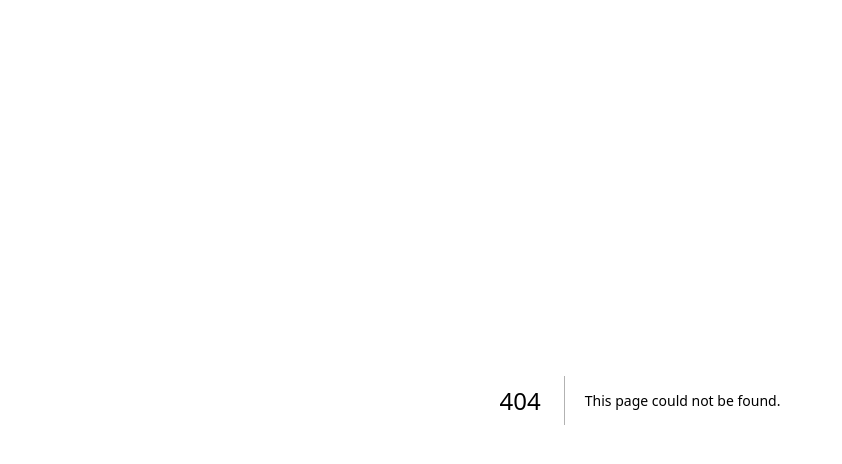
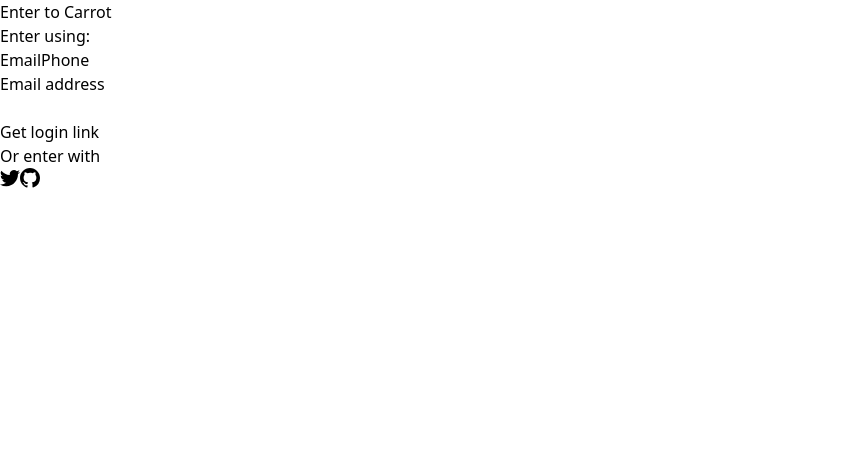
Before and after one commit to dongmin7208/tailwind-market, a Next.js app: page /enter in a window 1280 px wide. Before the commit this address had no page. Shown: the top 464 px of the page, without its empty margins (0-842 px from the left). Built offline with nearby package versions, Linux system fonts and the light colour scheme.

Commit message:
ADD: enter.tsx

```diff
--- /dev/null
+++ b/pages/enter.tsx
@@ -0,0 +1,74 @@
+import { useState } from 'react';
+
+export default function Enter() {
+  const [method, setMethod] = useState<'email' | 'phone'>('email');
+  const onEmailClick = () => setMethod('email');
+  const onPhoneClick = () => setMethod('phone');
+  return (
+    <div>
+      <h3>Enter to Carrot</h3>
+      <div>
+        <div>
+          <h5>Enter using:</h5>
+          <div>
+            <button onClick={onEmailClick}>Email</button>
+            <button onClick={onPhoneClick}>Phone</button>
+          </div>
+        </div>
+        <form>
+          <label>
+            {method === 'email' ? 'Email address' : null}
+            {method === 'phone' ? 'Phone number' : null}
+          </label>
+          <div>
+            {method === 'email' ? <input type='email' required /> : null}
+            {method === 'phone' ? (
+              <div>
+                <span>+82</span>
+                <input type='number' required />
+              </div>
+            ) : null}
+          </div>
+          <button>
+            {method === 'email' ? 'Get login link' : null}
+            {method === 'phone' ? 'Get one-time password' : null}
+          </button>
+        </form>
+        <div>
+          <div>
+            <div />
+            <div>
+              <span>Or enter with</span>
+            </div>
+          </div>
+          <div>
+            <button>
+              <svg
+                className='h-5 w-5'
+                aria-hidden='true'
+                fill='currentColor'
+                viewBox='0 0 20 20'
+              >
+                <path d='M6.29 18.251c7.547 0 11.675-6.253 11.675-11.675 0-.178 0-.355-.012-.53A8.348 8.348 0 0020 3.92a8.19 8.19 0 01-2.357.646 4.118 4.118 0 001.804-2.27 8.224 8.224 0 01-2.605.996 4.107 4.107 0 00-6.993 3.743 11.65 11.65 0 01-8.457-4.287 4.106 4.106 0 001.27 5.477A4.073 4.073 0 01.8 7.713v.052a4.105 4.105 0 003.292 4.022 4.095 4.095 0 01-1.853.07 4.108 4.108 0 003.834 2.85A8.233 8.233 0 010 16.407a11.616 11.616 0 006.29 1.84' />
+              </svg>
+            </button>
+            <button>
+              <svg
+                className='h-5 w-5'
+                aria-hidden='true'
+                fill='currentColor'
+                viewBox='0 0 20 20'
+              >
+                <path
+                  fillRule='evenodd'
+                  d='M10 0C4.477 0 0 4.484 0 10.017c0 4.425 2.865 8.18 6.839 9.504.5.092.682-.217.682-.483 0-.237-.008-.868-.013-1.703-2.782.605-3.369-1.343-3.369-1.343-.454-1.158-1.11-1.466-1.11-1.466-.908-.62.069-.608.069-.608 1.003.07 1.531 1.032 1.531 1.032.892 1.53 2.341 1.088 2.91.832.092-.647.35-1.088.636-1.338-2.22-.253-4.555-1.113-4.555-4.951 0-1.093.39-1.988 1.029-2.688-.103-.253-.446-1.272.098-2.65 0 0 .84-.27 2.75 1.026A9.564 9.564 0 0110 4.844c.85.004 1.705.115 2.504.337 1.909-1.296 2.747-1.027 2.747-1.027.546 1.379.203 2.398.1 2.651.64.7 1.028 1.595 1.028 2.688 0 3.848-2.339 4.695-4.566 4.942.359.31.678.921.678 1.856 0 1.338-.012 2.419-.012 2.747 0 .268.18.58.688.482A10.019 10.019 0 0020 10.017C20 4.484 15.522 0 10 0z'
+                  clipRule='evenodd'
+                />
+              </svg>
+            </button>
+          </div>
+        </div>
+      </div>
+    </div>
+  );
+}
--- a/pages/index.tsx
+++ b/pages/index.tsx
@@ -1,116 +1,7 @@
 import type { NextPage } from 'next';
 
 const Home: NextPage = () => {
-  return (
-    <div className='grid min-h-screen gap-10 bg-slate-400 py-20 px-20 lg:grid-cols-2 xl:grid-cols-3 xl:place-content-center'>
-      <div className='flex flex-col justify-between rounded-3xl bg-white p-6 shadow-xl dark:bg-black'>
-        <span className='text-2xl font-semibold dark:text-white'>
-          Select Item
-        </span>
-        <ul>
-          <div className='my-2 flex justify-between '>
-            <span className='text-gray-500 dark:text-gray-100'>Grey Chair</span>
-            <span className='font-semibold dark:text-white'>$19</span>
-          </div>
-          <div className='my-2 flex justify-between '>
-            <span className='text-gray-500 dark:text-gray-100'>Grey Chair</span>
-            <span className='font-semibold dark:text-white'>$19</span>
-          </div>
-        </ul>
-
-        <div className='mt-2 flex justify-between border-t-2 border-dashed pt-2'>
-          <span>Total</span>
-          <span className='font-semibold'>$10</span>
-        </div>
-        <button
-          className='mx-auto mt-5 block w-3/4 rounded-xl bg-blue-500 p-3
-          text-center text-white hover:bg-teal-500 hover:text-black focus:bg-red-500
-          active:bg-yellow-500 dark:border dark:border-white
-          dark:bg-black dark:hover:bg-white
-          '
-        >
-          Checkout
-        </button>
-      </div>
-      <div className='group overflow-hidden rounded-3xl bg-white shadow-xl'>
-        <div className='p-6 pb-14 xl:pb-40 portrait:bg-indigo-600 landscape:bg-teal-500'>
-          <span className='text-2xl text-white'>Profile</span>
-        </div>
-        <div className='relative -top-5 rounded-3xl bg-white p-6'>
-          <div className='relative -top-16 flex items-end justify-between'>
-            <div className='flex flex-col items-center'>
-              <span className='text-xs text-gray-500'>Orders</span>
-              <span className='font-medium'>340</span>
-            </div>
-            <div className='h-24 w-24 rounded-full bg-zinc-300 transition-colors group-hover:bg-red-300' />
-            <div className='flex flex-col items-center'>
-              <span className='text-xs text-gray-500'>Spent</span>
-              <span className='font-medium'>$340</span>
-            </div>
-          </div>
-          <div className='relative  -mt-14 -mb-5 flex flex-col items-center'>
-            <span className='text-lg font-medium'>Tony Molloy</span>
-            <span className='text-sm text-gray-500'>미국</span>
-          </div>
-        </div>
-      </div>
-      <div className='rounded-3xl bg-white p-6 shadow-xl lg:col-span-2 xl:col-span-1'>
-        <div className='mb-5 flex items-center justify-between'>
-          <span>⬅️</span>
-          <div className='space-x-3'>
-            <span>⭐️ 4.9</span>
-            <span className='rounded-md p-2 shadow-xl'>💖</span>
-          </div>
-        </div>
-        <div className='mb-5 h-72 bg-zinc-400' />
-        <div className='flex flex-col'>
-          <span className='text-xl font-medium'>Swoon Lounge</span>
-          <span className='text-xs text-gray-500'>Chair</span>
-          <div className='mt-3 mb-5 flex items-center justify-between'>
-            <div className='space-x-2'>
-              <button className='h-5 w-5 rounded-full bg-yellow-500 ring-yellow-500 ring-offset-2 transition focus:ring-2' />
-              <button className='h-5 w-5 rounded-full bg-indigo-500 ring-indigo-500 ring-offset-2 transition focus:ring-2' />
-              <button className='h-5 w-5 rounded-full bg-teal-500 ring-teal-500 ring-offset-2 transition focus:ring-2' />
-            </div>
-            <div className='flex items-center space-x-5'>
-              <button className=' flex aspect-square w-8 items-center justify-center rounded-lg bg-blue-200 text-xl text-gray-500'>
-                -
-              </button>
-              <span>1</span>
-              <button className=' flex aspect-square w-8 items-center justify-center rounded-lg bg-blue-200 text-xl text-gray-500'>
-                +
-              </button>
-            </div>
-          </div>
-          <div className='flex items-center justify-between'>
-            <span className='text-2xl font-medium'>$450</span>
-            <button className='rounded-lg bg-blue-500 py-2 px-8 text-center text-xs text-white'>
-              Add to cart
-            </button>
-          </div>
-        </div>
-      </div>
-    </div>
-  );
+  return null;
 };
 
 export default Home;
-
-// <ul>
-//   {[1, 2, 3, 4, 5].map((i) => (
-//     // <div
-//     //   key={i}
-//     //   className='flex justify-between first:bg-blue-50 last:bg-blue-50 only:bg-red-500'
-//     //  odd:bg-blue-50 even:bg-yellow-500<<<<<
-//     // >
-//     <div key={i} className='my-2 flex justify-between'>
-//       <span className='text-gray-500'>wood</span>
-//       <span className='font-semibold'>$5</span>
-//     </div>
-//   ))}
-// </ul>
-// {['a', 'b', 'c', ''].map((c, i) => (
-//   <li className='list-none bg-red-500 py-2 empty:hidden' key={i}>
-//     {c}
-//   </li>
-// ))}
```
Also changed, not shown: pages/dd.tsx (added).
